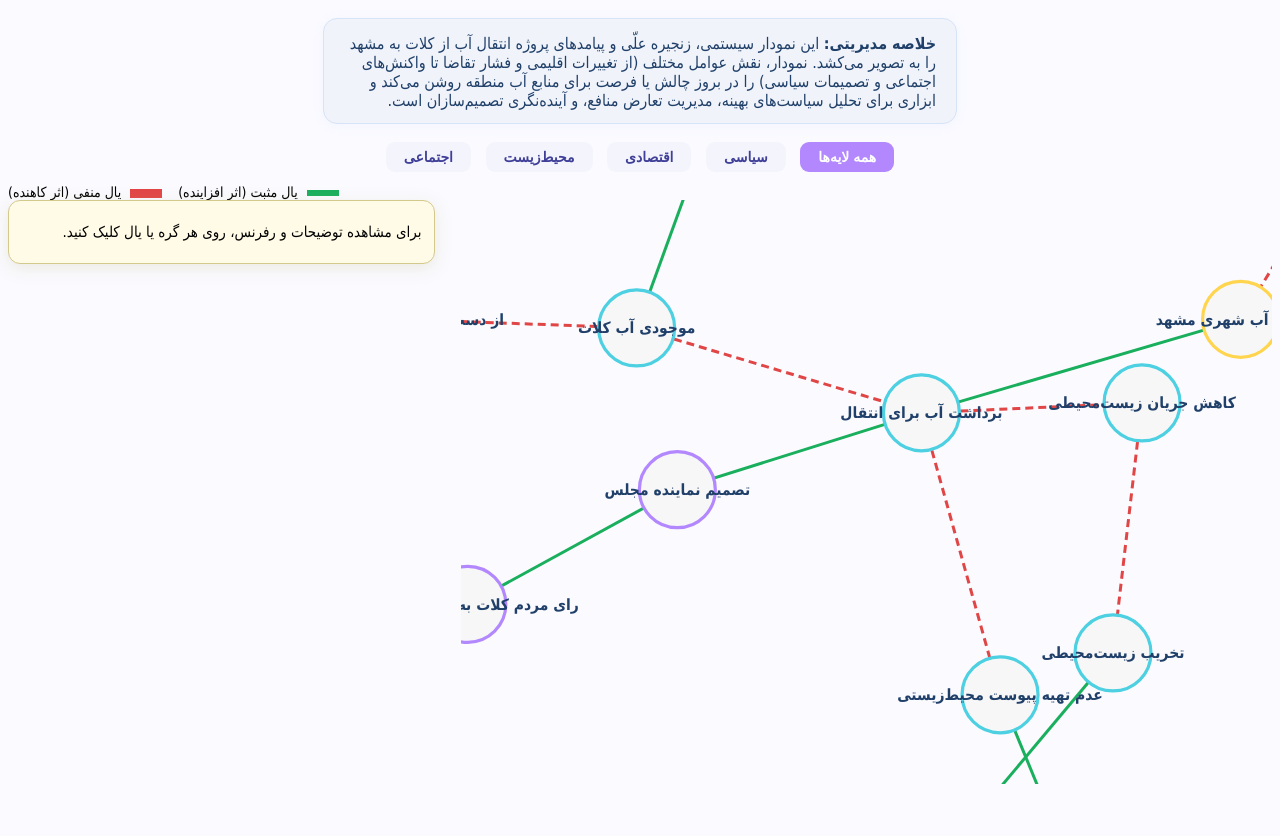
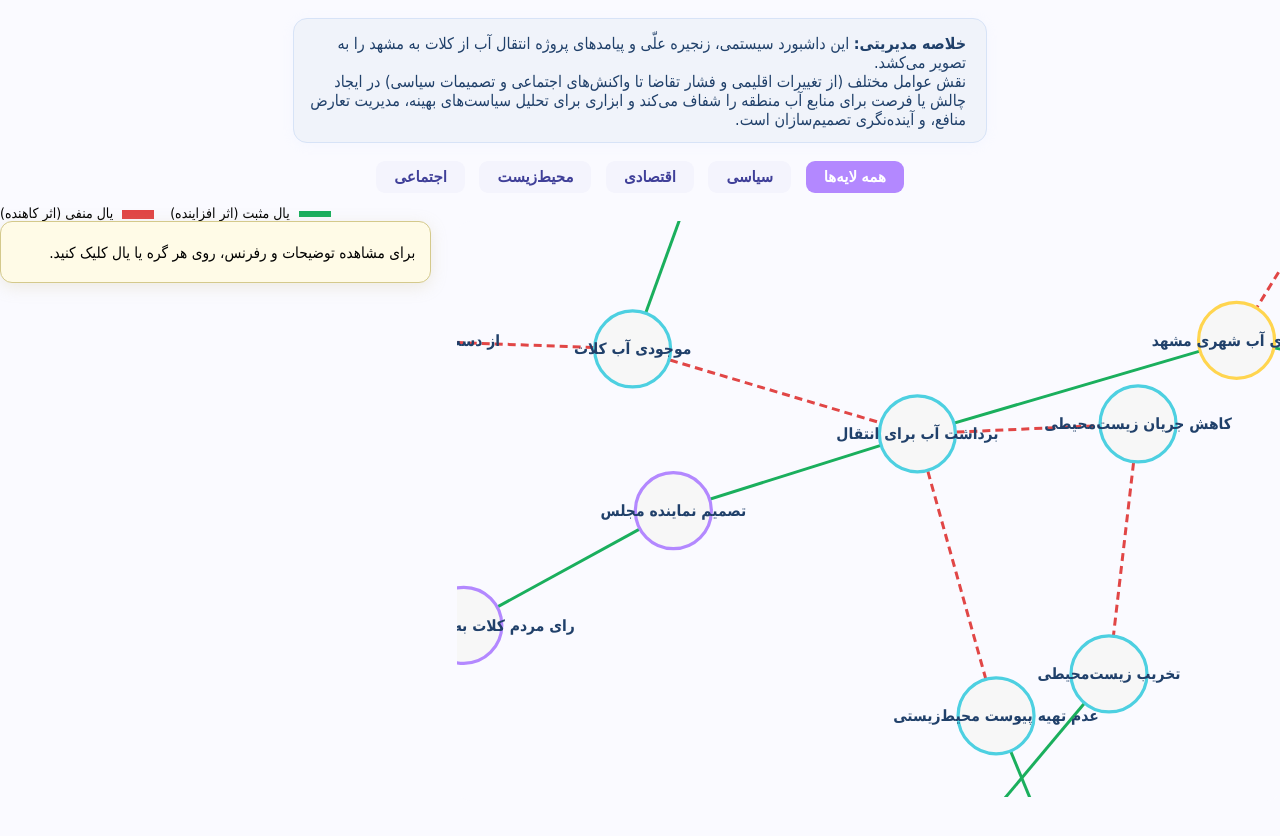
Before and after one commit to sajjadzea/my-simple-system, a plain HTML site: page index.html in a window 1280 px wide. Drawn offline with nearby package versions, Linux system fonts and the light colour scheme.

Commit message:
Update index.html

```diff
--- a/index.html
+++ b/index.html
@@ -3,10 +3,10 @@
 <head>
     <meta charset="UTF-8">
     <meta name="viewport" content="width=device-width, initial-scale=1.0">
-    <title>System Diagram D3.js - Multi-layer View</title>
+    <title>گراف سیستمی انتقال آب کلات - داشبورد تعاملی</title>
     <script src="https://d3js.org/d3.v7.min.js"></script>
     <style>
-        body { direction: rtl; background: #fafaff; font-family: Tahoma,sans-serif; }
+        body { direction: rtl; background: #fafaff; font-family: Tahoma,sans-serif; margin:0; }
         .summary-box {
             margin: 18px auto 16px auto;
             padding: 15px 20px 13px 12px;
@@ -15,7 +15,7 @@
             border: 1px solid #d7e3f7;
             font-size: 16px;
             color: #20406a;
-            max-width: 600px;
+            max-width: 660px;
             box-shadow: 0 2px 12px #dde8ff30;
         }
         #main-container {
@@ -24,16 +24,16 @@
             gap: 26px;
             justify-content: center;
             align-items: flex-start;
-            min-height: 80vh;
+            min-height: 82vh;
         }
-        #diagram-container { flex: 3 1 570px; min-width: 350px; min-height: 420px; background: #fafaff; border-radius: 14px; }
-        #diagram { width: 100%; height: 73vh; min-height: 430px; max-width: 99vw; }
+        #diagram-container { flex: 3 1 630px; min-width: 360px; min-height: 400px; background: #fafaff; border-radius: 14px; }
+        #diagram { width: 100%; height: 72vh; min-height: 420px; max-width: 99vw; }
         #info-panel {
-            flex: 1 1 320px; min-width: 285px; background: #fffbe7; border-radius: 12px;
-            border: 1.7px solid #d4c98c; padding: 22px 12px; box-shadow: 0 4px 16px #ccbe8c40; font-family: Tahoma;
-            margin-top: 0;
+            flex: 1 1 335px; min-width: 245px; background: #fffbe7; border-radius: 12px;
+            border: 1.7px solid #d4c98c; padding: 22px 15px 20px 15px; box-shadow: 0 4px 16px #ccbe8c40; font-family: Tahoma;
+            margin-top: 0; max-height: 82vh; overflow-y: auto;
         }
-        #panel-content { font-size: 15px; }
+        #panel-content { font-size: 15.3px; }
         #panel-content a { color: #2196f3; text-decoration: underline; word-break: break-all; }
         #legend {
             margin: 12px 0 0 0; font-size: 14px; text-align: left; padding-right: 12px;
@@ -43,22 +43,23 @@
         }
         #layer-menu button {
             margin: 0 5px; padding: 7px 18px; border:none; border-radius:9px;
-            background: #f4f4fd; color:#404099; font-weight: bold; font-size:14px; cursor:pointer;
+            background: #f4f4fd; color:#404099; font-weight: bold; font-size:15px; cursor:pointer;
             transition: background .18s;
         }
         #layer-menu button.active { background:#b388ff; color:#fff; }
         @media (max-width: 900px) {
-            #main-container { flex-direction: column; align-items: stretch; gap: 20px; }
+            #main-container { flex-direction: column; align-items: stretch; gap: 18px; }
             #diagram-container, #info-panel { width: 97vw; min-width: 180px; margin: 0 auto; }
             .summary-box { font-size: 14px; padding: 9px 7px; max-width: 99vw; }
+            #info-panel { min-height: 100px; max-height: 360px; }
         }
     </style>
 </head>
 <body>
     <div class="summary-box">
         <b>خلاصه مدیریتی:</b>
-        این نمودار سیستمی، زنجیره علّی و پیامدهای پروژه انتقال آب از کلات به مشهد را به تصویر می‌کشد.
-        نمودار، نقش عوامل مختلف (از تغییرات اقلیمی و فشار تقاضا تا واکنش‌های اجتماعی و تصمیمات سیاسی) را در بروز چالش یا فرصت برای منابع آب منطقه روشن می‌کند و ابزاری برای تحلیل سیاست‌های بهینه، مدیریت تعارض منافع، و آینده‌نگری تصمیم‌سازان است.
+        این داشبورد سیستمی، زنجیره علّی و پیامدهای پروژه انتقال آب از کلات به مشهد را به تصویر می‌کشد. <br>
+        نقش عوامل مختلف (از تغییرات اقلیمی و فشار تقاضا تا واکنش‌های اجتماعی و تصمیمات سیاسی) در ایجاد چالش یا فرصت برای منابع آب منطقه را شفاف می‌کند و ابزاری برای تحلیل سیاست‌های بهینه، مدیریت تعارض منافع، و آینده‌نگری تصمیم‌سازان است.
     </div>
     <div id="layer-menu">
       <button data-layer="all" class="active">همه لایه‌ها</button>
```
